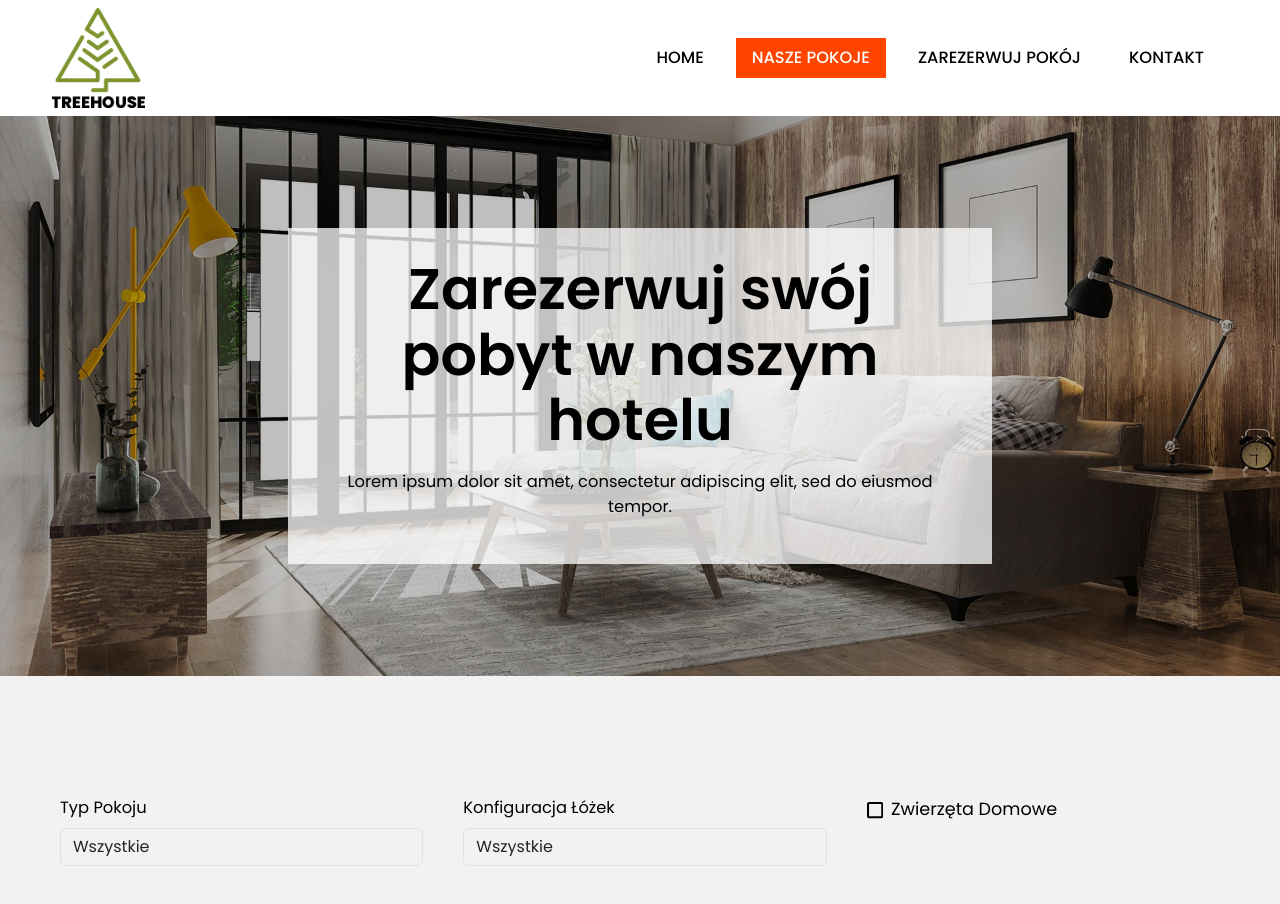
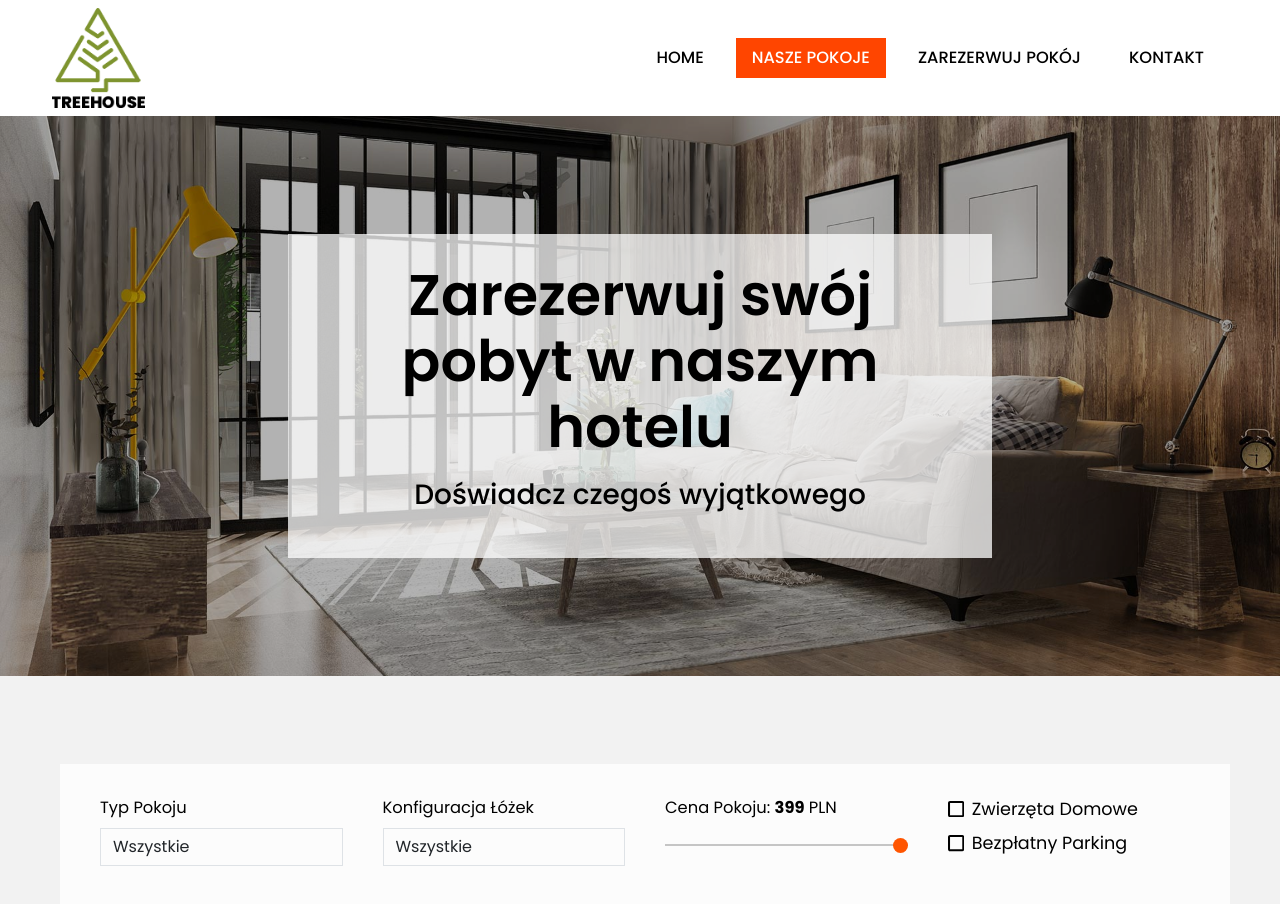
Before and after one commit to slavojanowski/bed-breakfast-treehouse, a React (Vite) app: page /pokoje in a window 1280 px wide. Shown: the top 904 px of the page. Built offline with nearby package versions, Linux system fonts and the light colour scheme.

Commit message:
Filtering rooms edit

```diff
--- a/src/App.css
+++ b/src/App.css
@@ -49,7 +49,7 @@ h2 {
 
 h3 {
   /* font-size: 3rem; */
-  line-height: 1.1;
+  line-height: 1.3;
   font-weight: 500;
   color: var(--font-color-dark);
 }
@@ -87,6 +87,7 @@ button,
   cursor: pointer;
   outline: none;
   border: none;
+  text-transform: uppercase;
 }
 
 button:hover,
--- a/src/components/global/PageCover/PageBanner.jsx
+++ b/src/components/global/PageCover/PageBanner.jsx
@@ -4,7 +4,7 @@ const PageBanner = ({ children, title, subtitle }) => {
   return (
     <div className="page-banner">
       <h1>{title}</h1>
-      <p>{subtitle}</p>
+      <h3>{subtitle}</h3>
       {children}
     </div>
   );
--- a/src/components/global/PageCover/css/page-cover.css
+++ b/src/components/global/PageCover/css/page-cover.css
@@ -1,4 +1,5 @@
 .our-rooms-page-cover {
+  background-color: #f2f2f2;
   width: 100%;
   min-height: 560px;
   background-repeat: no-repeat;
@@ -17,7 +18,7 @@
   left: 0;
   right: 0;
   bottom: 0;
-  background-color: rgba(0, 0, 0, 0.25);
+  background-color: rgba(0, 0, 0, 0.3);
   z-index: 1;
 }
 
@@ -26,7 +27,12 @@
 }
 
 .page-banner {
-  padding: calc(1rem + 1vw);
+  /* padding: calc(1rem + 1vw); */
+  padding-top: calc(1rem + 1vw);
+  padding-right: calc(2rem + 1vw);
+  padding-bottom: calc(1rem + 1vw);
+  padding-left: calc(2rem + 1vw);
+
   background-color: #ffffffbf;
   color: #000;
   text-align: center;
--- a/src/components/main-slider/SlidesData.jsx
+++ b/src/components/main-slider/SlidesData.jsx
@@ -8,7 +8,7 @@ const slidesData = [
       </>
     ),
     subtitle:
-      "Lorem lipsum lorrem lipsum lorem lipsum lorem lipsum lorem lipsum lorem lipsum",
+      "Luksusowe wnętrze i wszystkie udogodnienia, których potrzebujesz",
     image:
       "./src/components/main-slider/images/luksusowy-pokoj-dwuosobowy-cover.jpg",
   },
@@ -21,7 +21,7 @@ const slidesData = [
       </>
     ),
     subtitle:
-      "Lorem lipsum lorrem lipsum lorem lipsum lorem lipsum lorem lipsum lorem lipsum",
+      "Nowoczesne wnętrze i wszystkie udogodnienia, których potrzebujesz",
     image:
       "./src/components/main-slider/images/nowoczesny-pokoj-dwuosobowy-cover.jpg",
   },
@@ -34,7 +34,7 @@ const slidesData = [
       </>
     ),
     subtitle:
-      "Lorem lipsum lorrem lipsum lorem lipsum lorem lipsum lorem lipsum lorem lipsum",
+      "Słoneczne wnętrze i wszystkie udogodnienia, których potrzebujesz",
     image:
       "./src/components/main-slider/images/sloneczny-pokoj-jednoosobowy-cover.jpg",
   },
@@ -46,8 +46,7 @@ const slidesData = [
         Stylowy pokój <br /> 2-osobowy
       </>
     ),
-    subtitle:
-      "Lorem lipsum lorrem lipsum lorem lipsum lorem lipsum lorem lipsum lorem lipsum",
+    subtitle: "Stylowe wnętrze i wszystkie udogodnienia, których potrzebujesz",
     image:
       "./src/components/main-slider/images/stylowy-pokoj-dwuosobowy-cover.jpg",
   },
@@ -60,7 +59,7 @@ const slidesData = [
       </>
     ),
     subtitle:
-      "Lorem lipsum lorrem lipsum lorem lipsum lorem lipsum lorem lipsum lorem lipsum",
+      "Profesjonalne wnętrze i wszystkie udogodnienia, których potrzebujesz",
     image:
       "./src/components/main-slider/images/profesjonalny-pokoj-jednoosobowy-cover.jpg",
   },
@@ -73,7 +72,7 @@ const slidesData = [
       </>
     ),
     subtitle:
-      "Lorem lipsum lorrem lipsum lorem lipsum lorem lipsum lorem lipsum lorem lipsum",
+      "Klasyczne wnętrze i wszystkie udogodnienia, których potrzebujesz",
     image:
       "./src/components/main-slider/images/klasyczny-pokoj-dwuosobowy-cover.jpg",
   },
--- a/src/components/pages/rooms/Rooms.jsx
+++ b/src/components/pages/rooms/Rooms.jsx
@@ -17,7 +17,7 @@ const Rooms = () => {
   };
 
   useEffect(() => {
-    console.log("Filtered rooms updated:", filteredRooms);
+    console.log("Zaktualizwany stan filtrowania:", filteredRooms);
   }, [filteredRooms]);
 
   return (
@@ -30,7 +30,7 @@ const Rooms = () => {
       >
         <PageBanner
           title="Zarezerwuj swój pobyt w naszym hotelu"
-          subtitle="Lorem ipsum dolor sit amet, consectetur adipiscing elit, sed do eiusmod tempor."
+          subtitle="Doświadcz czegoś wyjątkowego"
         ></PageBanner>
       </PageCover>
 
--- a/src/components/room-filter/RoomsFilter.jsx
+++ b/src/components/room-filter/RoomsFilter.jsx
@@ -7,6 +7,13 @@ import PropTypes from "prop-types";
 const RoomsFilter = ({ onFilterChange }) => {
   const allRoomsData = roomsData;
 
+  // --- Obliczanie minimalnej i maksymalnej ceny pokoju według wartości klucza: price
+  const minPrice = Math.min(...allRoomsData.map((room) => room.price));
+  const maxPrice = Math.max(...allRoomsData.map((room) => room.price));
+
+  const [roomPrice, setRoomPrice] = useState(maxPrice);
+
+  // --- ten zapis ponizej eliminuje powtarzanie w elemencie html select tych samych wartości danego klucza obiektu
   const uniqueRoomTypes = [
     ...new Set(allRoomsData.map((room) => room.room_type)),
   ];
@@ -14,37 +21,37 @@ const RoomsFilter = ({ onFilterChange }) => {
     ...new Set(allRoomsData.map((room) => room.beds_size)),
   ];
 
-  const [selectedType, setSelectedType] = useState("");
-  const [selectedSize, setSelectedSize] = useState("");
+  const [selectedRoomType, setSelectedRoomType] = useState("");
+  const [selectedBedConfig, setSelectedBedConfig] = useState("");
   const [petsAllowed, setPetsAllowed] = useState(false);
+  const [freeParking, setFreeParking] = useState(false);
   const [filteredRooms, setFilteredRooms] = useState([]);
 
   const handleChange = (event) => {
-    const { name, value, type, checked } = event.target;
-    if (type === "checkbox") {
-      setPetsAllowed(checked);
-    } else {
-      if (name === "type") {
-        setSelectedType(value);
-      } else if (name === "beds") {
-        setSelectedSize(value);
-      }
+    const { name, value } = event.target;
+
+    if (name === "room-type") {
+      setSelectedRoomType(value);
+    } else if (name === "beds-config") {
+      setSelectedBedConfig(value);
+    } else if (name === "room-price") {
+      setRoomPrice(value);
     }
 
     onFilterChange(
       allRoomsData.filter(
         (room) =>
-          (name === "type"
+          (name === "room-type"
             ? room.room_type === value
-            : selectedType
-            ? room.room_type === selectedType
+            : selectedRoomType
+            ? room.room_type === selectedRoomType
             : true) &&
-          (name === "beds"
+          (name === "beds-config"
             ? room.beds_size === value
-            : selectedSize
-            ? room.beds_size === selectedSize
+            : selectedBedConfig
+            ? room.beds_size === selectedBedConfig
             : true) &&
-          (name === "pets" ? checked : petsAllowed ? room.pets_allowed : true)
+          (roomPrice ? room.price <= roomPrice : true)
       )
     );
   };
@@ -52,47 +59,62 @@ const RoomsFilter = ({ onFilterChange }) => {
   useEffect(() => {
     const filtered = allRoomsData.filter(
       (room) =>
-        (selectedType ? room.room_type === selectedType : true) &&
-        (selectedSize ? room.beds_size === selectedSize : true) &&
-        (petsAllowed ? room.pets_allowed : true)
+        (selectedRoomType ? room.room_type === selectedRoomType : true) &&
+        (selectedBedConfig ? room.beds_size === selectedBedConfig : true) &&
+        (petsAllowed ? room.pets_allowed : true) &&
+        (freeParking ? room.free_parking : true) &&
+        room.price <= roomPrice
     );
     setFilteredRooms(filtered);
     onFilterChange(filtered);
-  }, [selectedType, selectedSize, petsAllowed, allRoomsData, onFilterChange]);
+  }, [
+    selectedRoomType,
+    selectedBedConfig,
+    petsAllowed,
+    freeParking,
+    roomPrice,
+    allRoomsData,
+    onFilterChange,
+  ]);
+
+  const resetFilters = () => {
+    setSelectedRoomType("");
+    setSelectedBedConfig("");
+    setPetsAllowed(false);
+    setFreeParking(false);
+    setRoomPrice(maxPrice);
+    onFilterChange(allRoomsData); // Resetuje również filtrowane pokoje
+  };
 
   return (
     <section className="filter-container">
       <form className="filter-form">
-        {/* select type */}
+        {/* --- Typ pokoju --- */}
         <div className="form-group">
           <label htmlFor="type">Typ pokoju</label>
           <select
-            name="type"
-            id="type"
+            name="room-type"
             onChange={handleChange}
             className="form-control"
-            value={selectedType}
+            value={selectedRoomType}
           >
             <option value="">Wszystkie</option>
-            {uniqueRoomTypes.map((type, index) => (
-              <option key={index} value={type}>
-                {type}
+            {uniqueRoomTypes.map((uniqueType, index) => (
+              <option key={index} value={uniqueType}>
+                {uniqueType}
               </option>
             ))}
           </select>
         </div>
-        {/* end of select type */}
-
-        {/* size */}
+        {/* --- Konfiguracja łóżek --- */}
         <div className="form-group">
           <label htmlFor="beds">Konfiguracja łóżek </label>
           <div className="size-inputs">
             <select
-              name="beds"
-              id="beds"
+              name="beds-config"
               onChange={handleChange}
               className="form-control"
-              value={selectedSize}
+              value={selectedBedConfig}
             >
               <option value="">Wszystkie</option>
               {uniqueBedsSizes.map((size, index) => (
@@ -103,20 +125,51 @@ const RoomsFilter = ({ onFilterChange }) => {
             </select>
           </div>
         </div>
-        {/* end of select type */}
-        {/* extras */}
+
+        {/* --- Suwak cen pokoju --- */}
         <div className="form-group">
-          <div
-            className="single-extra custom-checkbox"
-            onClick={() => setPetsAllowed(!petsAllowed)}
-          >
-            {petsAllowed ? <ImCheckboxChecked /> : <ImCheckboxUnchecked />}
-            <label htmlFor="pets" className="checkmark">
-              Zwierzęta domowe
-            </label>
+          <label htmlFor="room-price">
+            Cena pokoju: <b>{roomPrice}</b> PLN
+          </label>
+          <input
+            type="range"
+            name="room-price"
+            min={minPrice}
+            max={maxPrice}
+            // id="price"
+            value={roomPrice}
+            onChange={handleChange}
+            className="form-control room-price-range"
+          />
+        </div>
+
+        <div className="form-checkboxes-group">
+          {/* --- Zwierzęta domowe - typ boolean - Tak/Nie --- */}
+          <div className="form-group">
+            <div
+              className="single-extra custom-checkbox"
+              onClick={() => setPetsAllowed(!petsAllowed)}
+            >
+              {petsAllowed ? <ImCheckboxChecked /> : <ImCheckboxUnchecked />}
+              <label htmlFor="pets">Zwierzęta domowe</label>
+            </div>
+          </div>
+          {/* --- Bezpłatny parking - typ boolean - Tak/Nie --- */}
+          <div className="form-group">
+            <div
+              className="single-extra custom-checkbox"
+              onClick={() => setFreeParking(!freeParking)}
+            >
+              {freeParking ? <ImCheckboxChecked /> : <ImCheckboxUnchecked />}
+              <label htmlFor="parking">Bezpłatny parking</label>
+            </div>
           </div>
         </div>
-        {/* end of extras type */}
+
+        {/* --- Przycisk do resetowania filtrów --- */}
+        <button type="button" onClick={resetFilters} className="reset-button">
+          Wyczyść filtry
+        </button>
       </form>
 
       {filteredRooms.length === 0 && (
@@ -124,6 +177,7 @@ const RoomsFilter = ({ onFilterChange }) => {
           <h4>
             Niestety, nie znaleziono pokoi odpowiadających Twojemu wyszukiwaniu.
           </h4>
+          <h5>Spróbuj wybrać inne opcje wyszukiwania i znajdź swój pokój.</h5>
         </div>
       )}
     </section>
--- a/src/components/room-filter/css/rooms-filter.css
+++ b/src/components/room-filter/css/rooms-filter.css
@@ -1,8 +1,7 @@
 /* ----- Rooms Filter ----- */
 
-/*  rooms fitler*/
 .filter-container {
-  padding: 5rem 0;
+  padding: 3rem 0 5rem;
 }
 
 .filter-form {
@@ -12,34 +11,49 @@
   grid-template-columns: repeat(auto-fit, minmax(202px, 1fr));
   grid-row-gap: 2rem;
   grid-column-gap: 40px;
+  background: #ffffffd0;
+  padding: 2rem 2.5rem;
 }
 
 .form-group {
   text-transform: capitalize;
 }
 
+.form-checkboxes-group {
+  display: flex;
+  flex-direction: column;
+}
+
+.custom-checkbox {
+  display: flex;
+  align-items: center;
+  margin-bottom: 0.5rem;
+}
+
+.custom-checkbox label {
+  margin: 0 0 0 0.5rem;
+}
+
 .form-group label {
   display: block;
-  letter-spacing: var(--mainSpacing);
-  margin-bottom: 0.5rem;
 }
 
 .form-control {
   width: 100%;
+  margin-top: 0.5rem;
   background: transparent;
   font-size: 1rem;
+  border-radius: 0;
 }
 
-.size-inputs {
-  display: flex;
+.form-control:focus {
+  color: var(--bs-body-color);
+  background-color: var(--bs-body-bg);
+  border-color: #bcbcbc;
+  outline: 0;
+  box-shadow: 0 0 0 0.25rem rgba(204, 204, 204, 0.25);
 }
-.size-input {
-  width: 40%;
-  padding: 0.2rem;
-  border: 1px solid var(--mainBlack);
-  border-radius: 0.3rem;
-  margin-right: 0.3rem;
-}
+
 .single-extra label {
   display: inline-block;
   font-size: 1.1rem;
@@ -49,9 +63,64 @@
 .no-results-message {
   width: 100%;
   display: flex;
-  justify-content: center;
+  flex-direction: column;
   margin-top: 75px;
 }
+
+/* ----- Room price range iput custom styling ----- */
+.room-price-range:focus {
+  box-shadow: none;
+  background: #c5c5c5;
+  border-color: #c5c5c5;
+}
+
+input[type="range"] {
+  -webkit-appearance: none;
+  appearance: none;
+  width: 100%;
+  padding: 1px 0;
+  cursor: pointer;
+  outline: none;
+  height: 2px;
+  background: #c5c5c5;
+  margin-top: 1.5rem;
+  border: 0;
+  border-radius: 0;
+}
+
+/* Thumb: webkit */
+input[type="range"]::-webkit-slider-thumb {
+  -webkit-appearance: none;
+  appearance: none;
+  height: 15px;
+  width: 15px;
+  background-color: #f50;
+  border-radius: 50%;
+  border: none;
+  transition: 0.2s ease-in-out;
+}
+
+/* Thumb: Firefox */
+input[type="range"]::-moz-range-thumb {
+  height: 15px;
+  width: 15px;
+  background-color: #f50;
+  border-radius: 50%;
+  border: none;
+  transition: 0.2s ease-in-out;
+}
+
+/* Hover, active & focus Thumb: Webkit */
+input[type="range"]::-webkit-slider-thumb:hover {
+  box-shadow: 0 0 0 10px rgba(255, 85, 0, 0.1);
+}
+input[type="range"]:active::-webkit-slider-thumb {
+  box-shadow: 0 0 0 13px rgba(255, 85, 0, 0.2);
+}
+input[type="range"]:focus::-webkit-slider-thumb {
+  box-shadow: 0 0 0 13px rgba(255, 85, 0, 0.2);
+}
+/* ------------------------------------------------------------------------------ */
 
 @media screen and (min-width: 776px) {
   .filter-form {
```
Also changed, not shown: src/components/navbar/css/navbar.css (+7 -0 lines), src/components/pages/rooms/RoomsData.jsx (+6 -6 lines), src/components/pages/rooms/css/room-tile.css (+11 -4 lines).
